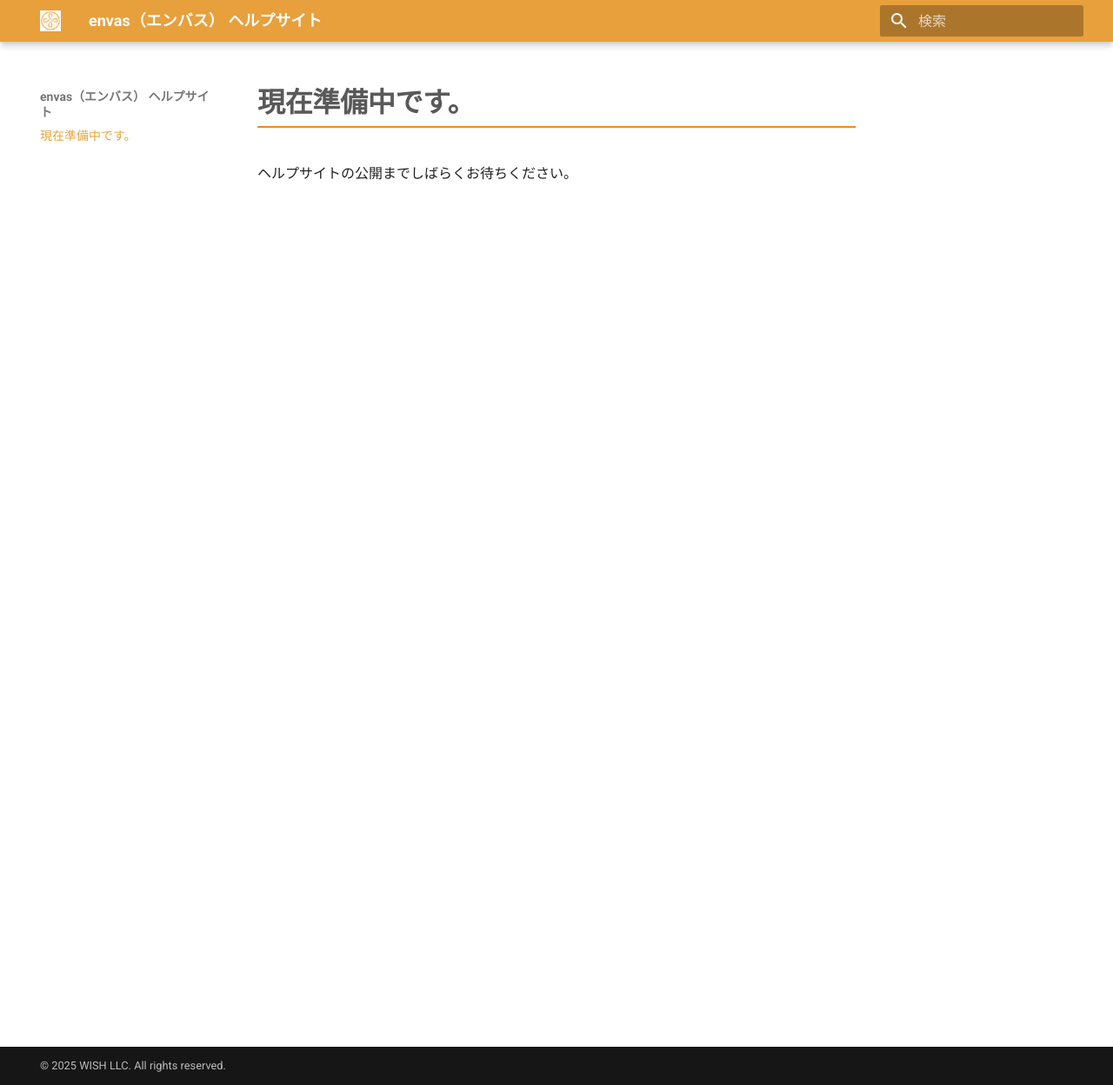
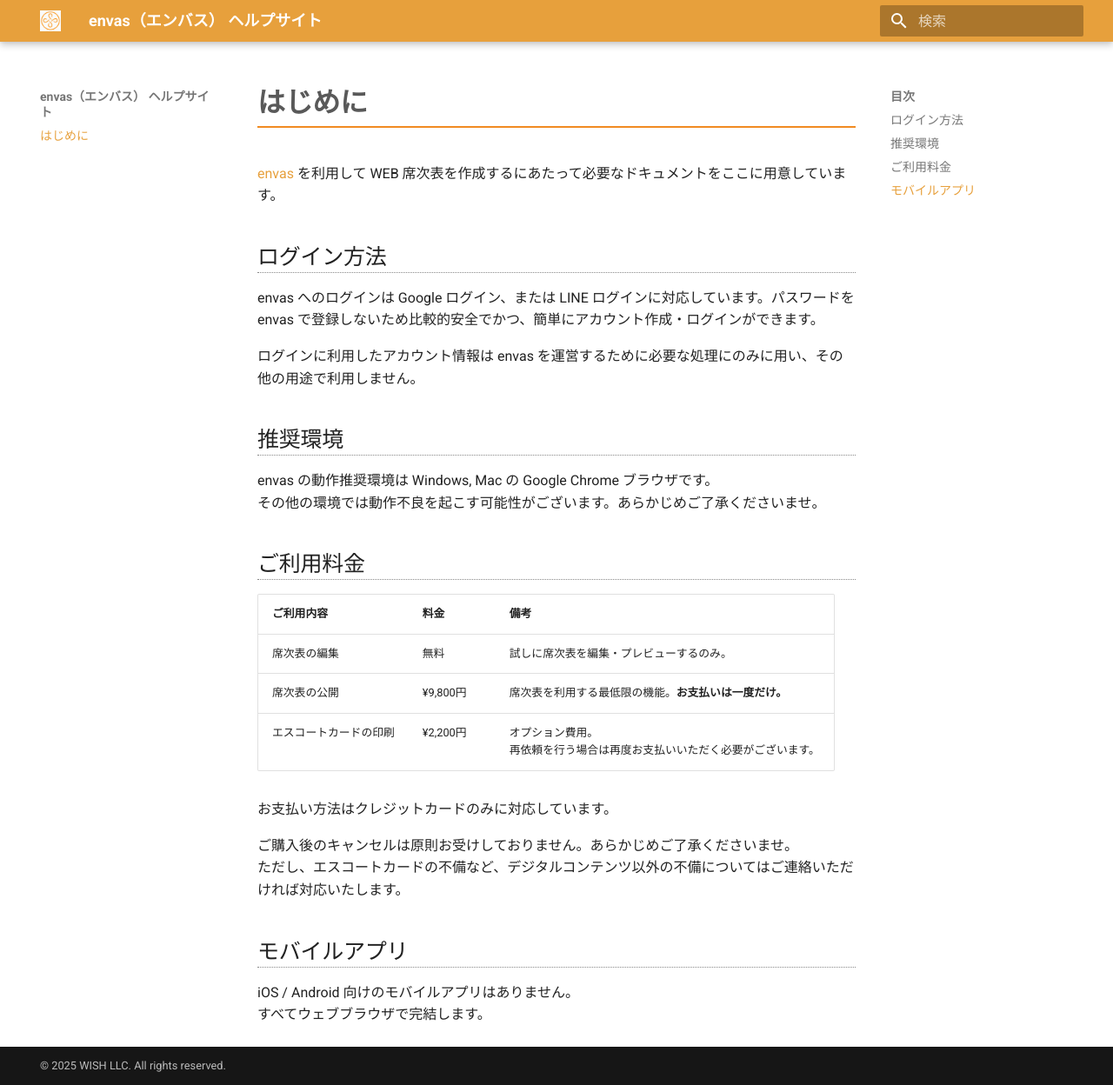
Before and after one commit to wish-corp/envas-help, an MkDocs documentation site: the page built from docs/index.md, in a window 1280 px wide and 1248 px high. Shown: the whole window at 87% size. Built offline with MkDocs 1.6.1 and Material for MkDocs 9.7.7, drawn with Linux system fonts in a browser that asks for light colours.

Commit message:
feat: 「はじめに」ページを追加

```diff
--- a/docs/index.md
+++ b/docs/index.md
@@ -1,3 +1,32 @@
-# 現在準備中です。
+# はじめに
 
-ヘルプサイトの公開までしばらくお待ちください。
+[envas](https://envas.jp) を利用して WEB 席次表を作成するにあたって必要なドキュメントをここに用意しています。
+
+## ログイン方法
+
+envas へのログインは Google ログイン、または LINE ログインに対応しています。パスワードを envas で登録しないため比較的安全でかつ、簡単にアカウント作成・ログインができます。
+
+ログインに利用したアカウント情報は envas を運営するために必要な処理にのみに用い、その他の用途で利用しません。
+
+## 推奨環境
+
+envas の動作推奨環境は Windows, Mac の Google Chrome ブラウザです。
+その他の環境では動作不良を起こす可能性がございます。あらかじめご了承くださいませ。
+
+## ご利用料金
+
+| ご利用内容             | 料金     | 備考                                                                           |
+| ---------------------- | -------- | ------------------------------------------------------------------------------ |
+| 席次表の編集           | 無料     | 試しに席次表を編集・プレビューするのみ。                                       |
+| 席次表の公開           | ¥9,800円 | 席次表を利用する最低限の機能。**お支払いは一度だけ。**                         |
+| エスコートカードの印刷 | ¥2,200円 | オプション費用。<br />再依頼を行う場合は再度お支払いいただく必要がございます。 |
+
+お支払い方法はクレジットカードのみに対応しています。
+
+ご購入後のキャンセルは原則お受けしておりません。あらかじめご了承くださいませ。
+ただし、エスコートカードの不備など、デジタルコンテンツ以外の不備についてはご連絡いただければ対応いたします。
+
+## モバイルアプリ
+
+iOS / Android 向けのモバイルアプリはありません。
+すべてウェブブラウザで完結します。
```
